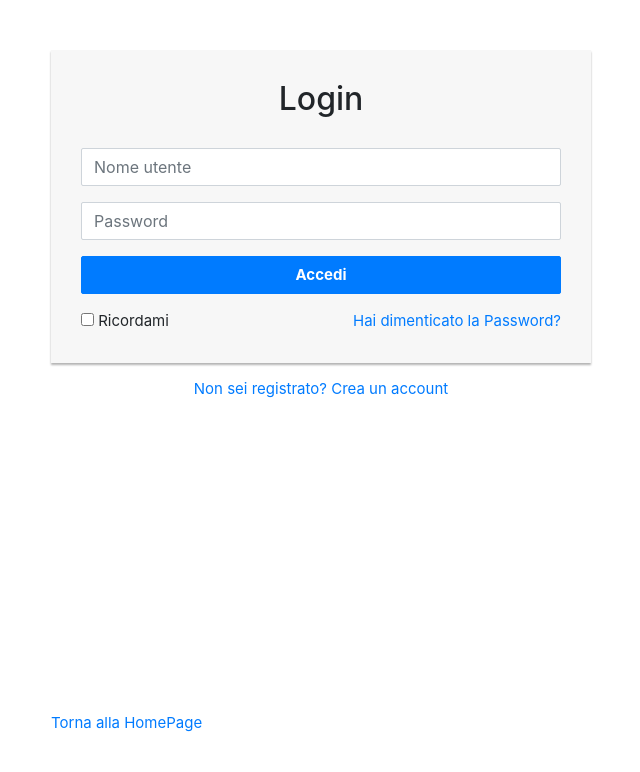
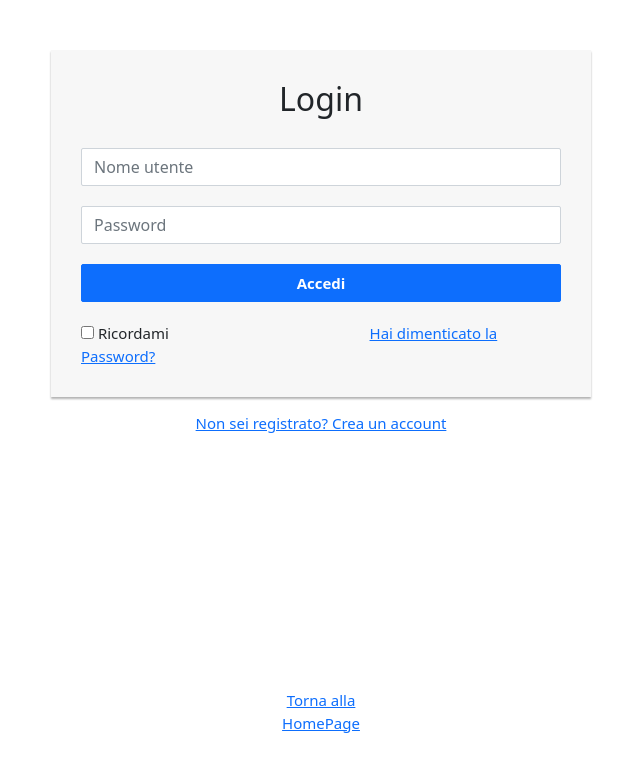
Before and after one commit to Tommaiberone/ParcoMinerva, a PHP site: page /login-register/login.html in a window 1280 px wide. Shown: the top 772 px of the page, without its empty margins (319-959 px from the left). Run offline with PHP 8.4, Linux system fonts and the light colour scheme.

Commit message:
Login/registr
Rimossi bootstrap vecchi e migliorata l'impaginazione

```diff
--- a/login-register/login-register.css
+++ b/login-register/login-register.css
@@ -9,8 +9,13 @@
     box-shadow: 0px 2px 2px rgba(0, 0, 0, 0.3);
     padding: 30px;
 }
+
+.form-group {
+    margin-bottom: 20px;
+}
+
 .login-form h2 {
-    margin: 0 0 15px;
+    margin-bottom: 15px;
 }
 .form-control, .btn {
     min-height: 38px;
@@ -26,12 +31,20 @@
     width: 230px;
 }
 
+button {
+    width: 100%;
+}
+
 .bottom {
-    display: flex;
     position: fixed;
     bottom: 50px;
-    align-self: center;
-    text-align: center;
+    left: 45%;
+    right: 45%;
+}
+
+.float-right {
+    margin-left: 41%;
+
 }
 
 .main-title {
--- a/login-register/login.html
+++ b/login-register/login.html
@@ -1,37 +1,43 @@
 <!DOCTYPE html>
 <html lang="en">
+
     <head>
+
         <meta charset="utf-8">
         <meta name="viewport" content="width=device-width, initial-scale=1, shrink-to-fit=no">
         <title>Login Page</title>
 
-        <link rel="stylesheet" href="https://stackpath.bootstrapcdn.com/bootstrap/4.5.0/css/bootstrap.min.css">
-        <link rel="stylesheet" href="https://maxcdn.bootstrapcdn.com/font-awesome/4.7.0/css/font-awesome.min.css">
+        <link rel="stylesheet" href="../css/bootstrap.css">
         <link rel="stylesheet" href="login-register.css">
-
-        <script src="https://code.jquery.com/jquery-3.5.1.min.js"></script>
-        <script src="https://cdn.jsdelivr.net/npm/popper.js@1.16.0/dist/umd/popper.min.js"></script>
-        <script src="https://stackpath.bootstrapcdn.com/bootstrap/4.5.0/js/bootstrap.min.js"></script>
 
     </head>
 
     <body>
+
+        <!-- Form di login -->
         <div class="login-form">
+
             <form action="" method="post">
+
                 <h2 class="text-center main-title">Login</h2>
+
                 <div class="form-group">
                     <input type="text" class="form-control" placeholder="Nome utente" required="required">
                 </div>
+
                 <div class="form-group">
                     <input type="password" class="form-control" placeholder="Password" required="required">
                 </div>
+
                 <div class="form-group">
                     <button type="submit" class="btn btn-primary btn-block">Accedi</button>
                 </div>
+
                 <div class="clearfix">
                     <label class="float-left form-check-label"><input type="checkbox"> Ricordami</label>
                     <a href="#" class="float-right">Hai dimenticato la Password?</a>
                 </div>
+
             </form>
             <p class="text-center">
                 <a href="register.html">Non sei registrato? Crea un account</a>
```
Also changed, not shown: login-register/register.html (+9 -7 lines).
